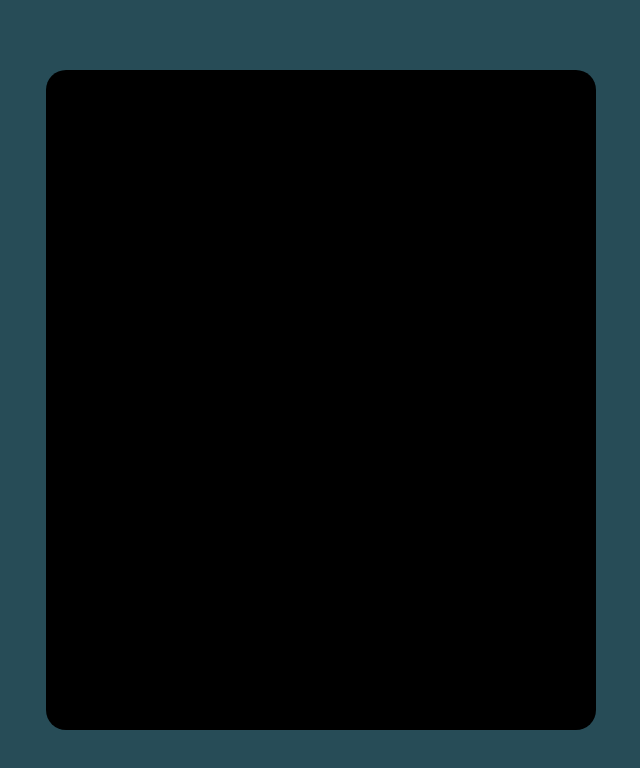
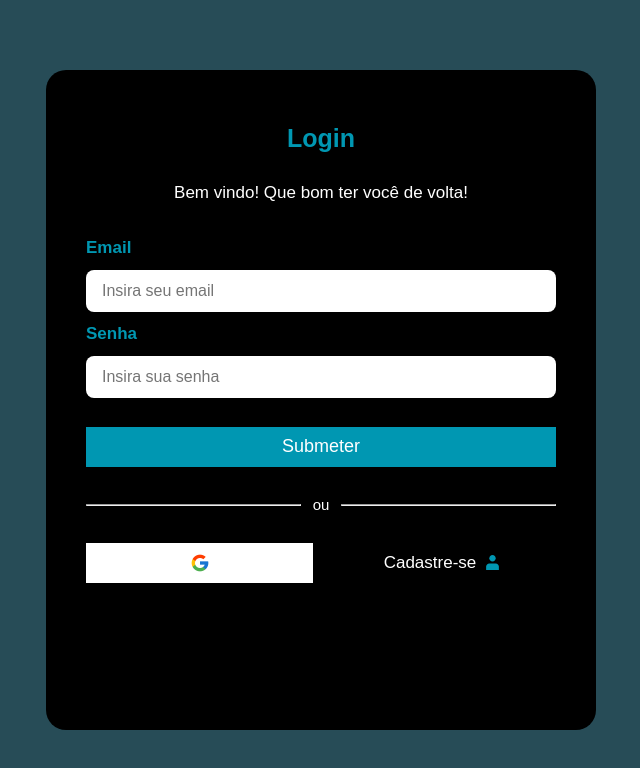
Before and after one commit to Gabriel-Borges-Damiani/hyper-power-store, a React (Vite) app: page /auth/login in a window 1280 px wide. Shown: the top 768 px of the page, without its empty margins (319-959 px from the left). Built offline with nearby package versions, Linux system fonts and the light colour scheme.

Commit message:
Start building login page.

```diff
--- a/src/pages/Login/index.jsx
+++ b/src/pages/Login/index.jsx
@@ -1,3 +1,60 @@
+import styles from "./login.module.css";
+import { AuthContainer } from "../../components/AuthContainer";
+import { Form } from "../../components/Form";
+import { Label } from "../../components/Label";
+import { Input } from "../../components/Input";
+import Typography from "../../components/Typography";
+import { useForm } from "react-hook-form";
+
+import googleImg from "./google.png";
+import { Button } from "../../components/Button";
+import { DividerLine } from "../../components/DividerLine";
+import { UserIcon } from "../../components/UserIcon";
+
 export const Login = () => {
-  return null;
+  const { register } = useForm();
+
+  return (
+    <AuthContainer>
+      <Typography variant="h2" color="--secundary-color">
+        Login
+      </Typography>
+      <Typography variant="body" className={styles.textCenter}>
+        Bem vindo! Que bom ter você de volta!
+      </Typography>
+      <Form>
+        <Label htmlFor="email">Email</Label>
+        <Input
+          register={register}
+          registerName="email"
+          type="text"
+          id="email"
+          placeholder="Insira seu email"
+          required
+        ></Input>
+        <Label htmlFor="password">Senha</Label>
+        <Input
+          register={register}
+          registerName="password"
+          type="text"
+          id="password"
+          placeholder="Insira sua senha"
+          required
+        ></Input>
+        <Button className={styles.loginBtn} type="submit">
+          Submeter
+        </Button>
+        <DividerLine>ou</DividerLine>
+        <div className={styles.altOptions}>
+          <Button altBtn={true} className={styles.googleBtn} href="#">
+            <img src={googleImg} alt="Google Image"></img>
+          </Button>
+          <button className={styles.registerArea}>
+            <Typography variant="body">Cadastre-se</Typography>
+            <UserIcon className={styles.registerIcon}></UserIcon>
+          </button>
+        </div>
+      </Form>
+    </AuthContainer>
+  );
 };
--- /dev/null
+++ b/src/pages/Login/login.module.css
@@ -0,0 +1,44 @@
+.textCenter {
+  text-align: center;
+}
+
+.loginBtn {
+  margin-top: 17px;
+}
+
+.googleBtn {
+  margin-top: 17px;
+}
+
+.altOptions {
+  display: grid;
+  grid-template-columns: 1fr 1fr;
+  gap: 16px;
+  align-items: center;
+}
+
+.registerArea {
+  cursor: pointer;
+  border: none;
+  margin-top: 17px;
+  display: flex;
+  justify-content: center;
+  align-items: center;
+  gap: 4px;
+}
+
+.registerIcon {
+  width: 14px;
+  height: 14px;
+}
+
+@media (min-width: 768px) {
+  .registerArea {
+    gap: 8px;
+  }
+
+  .registerIcon {
+    width: 17px;
+    height: 17px;
+  }
+}
```
Also changed, not shown: src/pages/Login/google.png (added).
